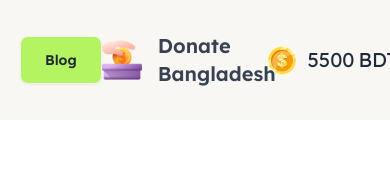
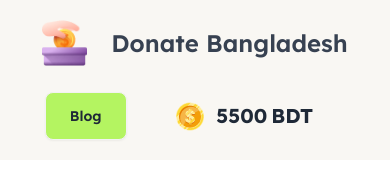
Before and after one commit to MasumAhmed19/Phero-assigment-05, a plain HTML site: page index.html in a window 390 px wide. Drawn offline with nearby package versions, Linux system fonts and the light colour scheme.

Commit message:
nav bar responsive done

```diff
--- a/index.html
+++ b/index.html
@@ -18,17 +18,18 @@
 
 </head>
 <body class="lexend">
-    <header class="bg-[#F9F7F3] px-5">
-        <div class="container mx-auto flex justify-between items-center h-[120px]">
+        <!-- Header for Desctop version -->
+    <header class="bg-[#F9F7F3] px-5 md:block hidden">
+        <div class="container mx-auto flex justify-between items-center h-[150px] md:h-[120px] flex-wrap ">
 
-            <div class="btn text-sm md:text-xl bg-[#B4F461] font-semibold md:px-8 px-6"> Blog</div>
+            <div class="btn text-sm md:text-xl bg-[#B4F461] font-semibold md:px-8 px-6 md:order-none order-2 ml-8 md:ml-0"> Blog</div>
 
-            <div class="logo flex items-center gap-4">
-                <img src="./assets/logo.png" class="w-[40px]" alt="">
-                <h4 class="text-xl text-gray-700 font-semibold">Donate Bangladesh</h4>
+            <div class="logo flex items-center gap-4 md:order-none order-1 mx-auto">
+                <img src="./assets/logo.png" class="w-[45px]" alt="">
+                <h4 class="text-3xl text-gray-700 font-semibold">Donate Bangladesh</h4>
             </div>
 
-            <div class="flex items-center gap-3 text-xl">
+            <div class="flex items-center gap-3 text-xl font-bold md:order-none order-3 mr-8 md:mr-0">
                 <img src="./assets/coin.png" class="" alt="">
                 <div class="flex gap-1">
                     <h4>5500</h4>
@@ -38,8 +39,40 @@
 
         </div>
 
+    </header>
+
+    <!-- Header for mobile version -->
+    <header class="bg-[#F9F7F3] p-5 md:hidden">
+
+        <div class="container mx-auto flex flex-col justify-between items-center h-[120px] ">
+
+            <div class="logo flex items-center gap-6 mx-auto">
+                <img src="./assets/logo.png" class="w-[45px]" alt="">
+                <h4 class="text-2xl text-gray-700 font-semibold">Donate Bangladesh</h4>
+            </div>
+
+            <div class="flex justify-around w-full ">
+
+                <div><div class="btn text-sm bg-[#B4F461] font-semibold  px-6 "> Blog</div></div>
+
+                <div class="flex items-center gap-3 text-xl font-bold mr-8 ">
+                    <img src="./assets/coin.png" class="" alt="">
+                    <div class="flex gap-1">
+                        <h4>5500</h4>
+                        <h4>BDT</h4>
+                    </div>
+                </div>
+
+            </div>
+
+
+        </div>
 
     </header>
+
+
+
+
 
     <main></main>
 
```
